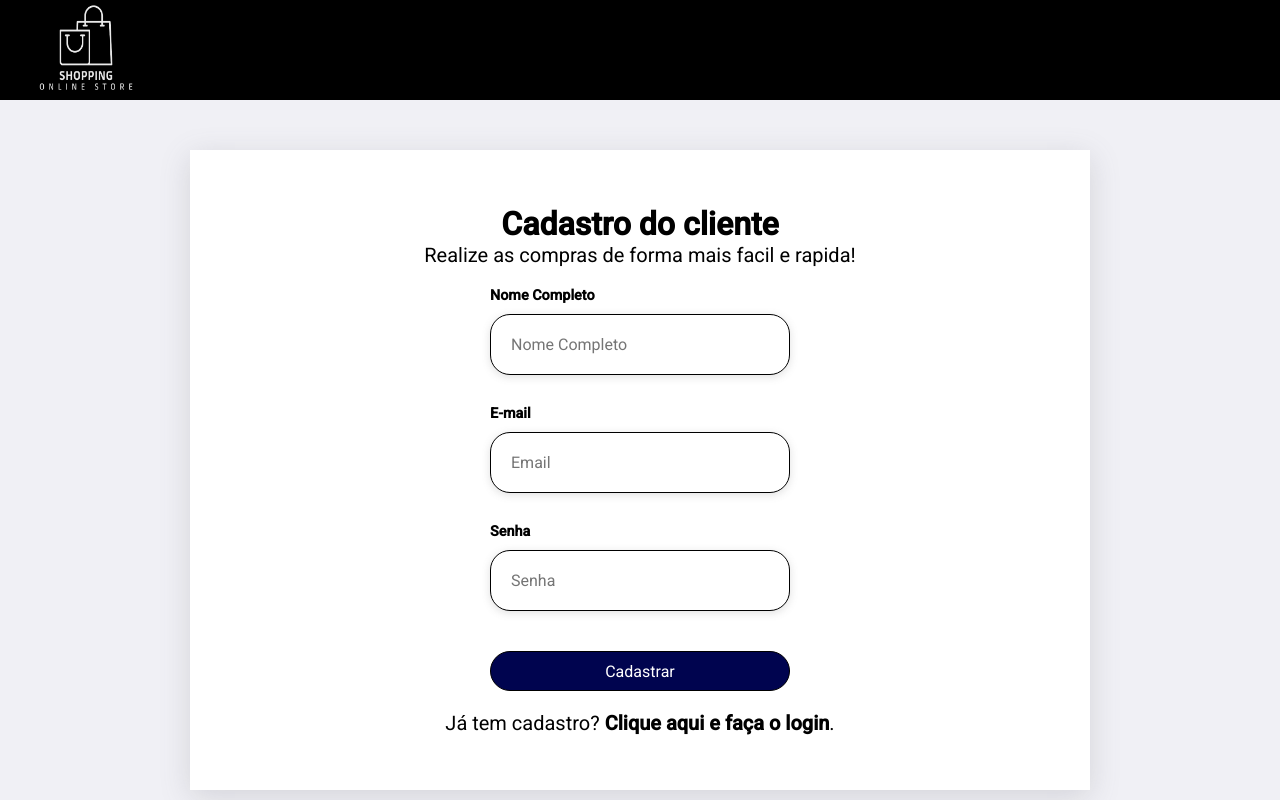
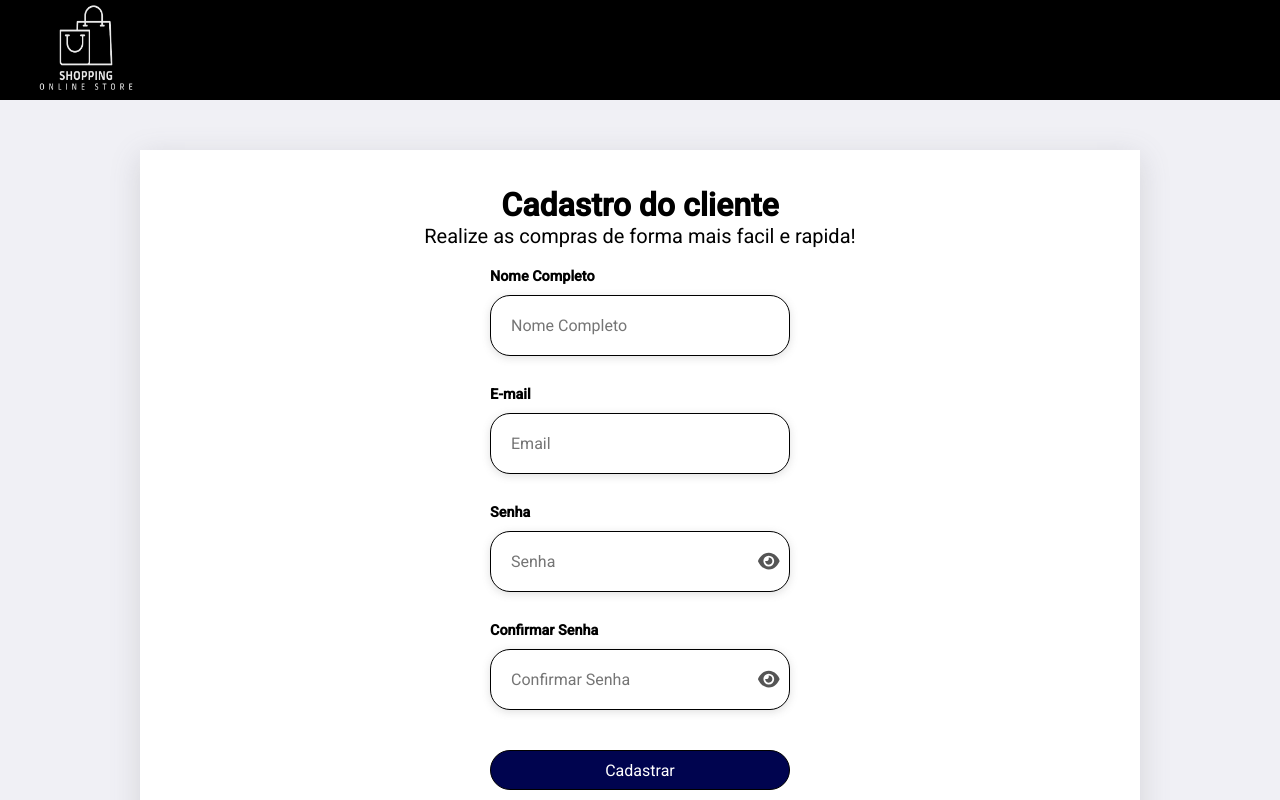
Before and after one commit to LuizCrema00/projeto-ecommerce, a React (Create React App) app: page /cadastro in a window 1280 px wide. Shown: the top 800 px of the page. Built offline with nearby package versions, Linux system fonts and the light colour scheme.

Commit message:
Criacao Confirmar senha

```diff
--- a/src/Paginas/Cadastro/Cadastro.module.css
+++ b/src/Paginas/Cadastro/Cadastro.module.css
@@ -22,8 +22,8 @@
     flex-direction: column;
     align-items: center;
     justify-content: center;
-    height: 80vh;
-    max-width: 900px;
+    height: 90vh;
+    max-width: 1000px;
     margin: 0 auto;
     background-color: #fff;
     padding: 1.5rem;
@@ -97,3 +97,24 @@
     margin-top: 0.2rem;
     font-weight: bold;
   }
+
+  .passwordInputContainer {
+    position: relative;
+    width: 100%;
+  }
+
+  .passwordInput {
+    width: calc(100% - 40px); /* Reduz a largura do input para acomodar o botão */
+  }
+
+  .showPasswordButton {
+    position: absolute;
+    right: 10px; /* Ajusta a posição do botão à direita */
+    top: 50%; /* Centraliza verticalmente */
+    transform: translateY(-50%); /* Corrige a centralização vertical */
+    background: none;
+    border: none;
+    cursor: pointer;
+    font-size: 1.2em;
+    color: #555; /* Cor do ícone */
+  }
--- a/src/Paginas/Cadastro/index.js
+++ b/src/Paginas/Cadastro/index.js
@@ -4,6 +4,8 @@ import logo from './Logotipo_Loja_Online__1_-removebg-preview.png'
 import { Link, useNavigate } from 'react-router-dom';
 import Mailcheck from 'mailcheck';
 import Rodape from '../../componentes/Rodape';
+import { FontAwesomeIcon } from '@fortawesome/react-fontawesome';
+import { faEye, faEyeSlash } from '@fortawesome/free-solid-svg-icons';
 
 export default function Cadastro() {
   const [name, setName] = useState('');
@@ -11,7 +13,18 @@ export default function Cadastro() {
   const [emailExists, setEmailExists] = useState(false);
   const [suggestion, setSuggestion] = useState(null);
   const [password, setPassword] = useState('');
+  const [showPassword, setShowPassword] = useState(false);
+  const [confirmarSenha, setConfirmarSenha] = useState('');
+  const [mostrarConfirmarSenha, setMostrarConfirmarSenha] = useState(false);
   const [error, setError] = useState('');
+
+  const toggleShowPassword = () => {
+    setShowPassword(!showPassword);
+  };
+
+  const toggleMostrarConfirmarSenha = () => {
+    setMostrarConfirmarSenha(!mostrarConfirmarSenha);
+  };
 
   const handleCadastro = (event) => {
     event.preventDefault();
@@ -47,6 +60,11 @@ export default function Cadastro() {
     // Adicionar o novo usuário à lista de usuários
     users.push(newUser);
     localStorage.setItem('users', JSON.stringify(users));
+
+    if (password !== confirmarSenha) {
+      setError('Senha e confirmar senha devem ser os mesmos');
+      return;
+    }
 
     // Redirecionar para a página de login
     window.location.href = '/login';
@@ -114,18 +132,50 @@ export default function Cadastro() {
             </div>
             <div className={styles.campo}>
               <label htmlFor='senha'><strong>Senha</strong></label>
+                <div className={styles.passwordInputContainer}>
                   <input
-              type="password"
+                    type={showPassword ? 'text' : 'password'}
                     id='senha'
                     name='senha'
                     placeholder="Senha"
                     value={password}
                     required
                     onChange={(e) => setPassword(e.target.value)}
+                    className={styles.passwordInput}
                   />
+                  <button
+                    type="button"
+                    onClick={toggleShowPassword}
+                    className={styles.showPasswordButton}
+                  >
+                    <FontAwesomeIcon icon={showPassword ? faEyeSlash : faEye} />
+                  </button>
+                </div>
                {emailExists && suggestion && (
                   <p className={styles.suggestion}>Sugestão de domínio: {suggestion.full}</p>
                )}
+            </div>
+            <div className={styles.campo}>
+              <label htmlFor='confirmarSenha'><strong>Confirmar Senha</strong></label>
+              <div className={styles.passwordInputContainer}>
+                <input
+                  type={mostrarConfirmarSenha ? "text" : "password"}
+                  id='confirmarSenha'
+                  name='confirmarSenha'
+                  placeholder="Confirmar Senha"
+                  value={confirmarSenha}
+                  required
+                  onChange={(e) => setConfirmarSenha(e.target.value)}
+                  className={styles.passwordInput} // Adicione esta classe
+                />
+                <button
+                  type="button"
+                  onClick={toggleMostrarConfirmarSenha}
+                  className={styles.showPasswordButton}
+                >
+                  <FontAwesomeIcon icon={mostrarConfirmarSenha ? faEyeSlash : faEye} />
+                </button>
+              </div>
             </div>
             {error && <p className={styles.error}>{error}</p>}
             <button className={styles.btn_cadastrar} type="submit">Cadastrar</button>
--- a/src/Paginas/Compra/index.js
+++ b/src/Paginas/Compra/index.js
@@ -70,7 +70,6 @@ export default function Compra() {
         <h1>Você esta quase concluindo sua compra. Siga os passos abaixo!!</h1>
         <div className={styles.form_container}>
           <Passos currentStep={currentStep} />
-          <p><span style={{ color: 'red'}}>*</span>Campos Obrigatórios</p>
           <form onSubmit={(e) => changeStep(currentStep + 1, e)}>
             <div className={styles.inputs_container}>
             {React.cloneElement(currentComponent, {
--- a/src/Paginas/Login/Login.module.css
+++ b/src/Paginas/Login/Login.module.css
@@ -85,5 +85,25 @@
     text-align: center;
     font-size: 20px;
     line-height: normal;
+  }
 
+  .passwordInputContainer {
+    position: relative;
+    width: 100%;
   }
+
+  .passwordInput {
+    width: calc(100% - 40px); /* Reduz a largura do input para acomodar o botão */
+  }
+
+  .showPasswordButton {
+    position: absolute;
+    right: 10px; /* Ajusta a posição do botão à direita */
+    top: 50%; /* Centraliza verticalmente */
+    transform: translateY(-50%); /* Corrige a centralização vertical */
+    background: none;
+    border: none;
+    cursor: pointer;
+    font-size: 1.2em;
+    color: #555; /* Cor do ícone */
+  }
--- a/src/Paginas/Login/index.js
+++ b/src/Paginas/Login/index.js
@@ -3,12 +3,20 @@ import styles from './Login.module.css'
 import logo from './Logotipo_Loja_Online__1_-removebg-preview.png'
 import { Link, useNavigate } from 'react-router-dom';
 import Rodape from '../../componentes/Rodape';
+import { FontAwesomeIcon } from '@fortawesome/react-fontawesome';
+import { faEye, faEyeSlash } from '@fortawesome/free-solid-svg-icons';
+
 
 
 export default function Login() {
   const [email, setEmail] = useState('');
   const [password, setPassword] = useState('');
+  const [showPassword, setShowPassword] = useState(false);
   const navigate = useNavigate();
+
+  const toggleShowPassword = () => {
+    setShowPassword(!showPassword);
+  };
 
   const handleLogin = (e) => {
     e.preventDefault();
@@ -49,13 +57,25 @@ export default function Login() {
             </div>
             <div className={styles.campo}>
               <label>Senha</label>
-              <input
-                className={styles.campos}
-                type="password"
-                placeholder="Senha"
-                value={password}
-                onChange={(e) => setPassword(e.target.value)}
-              />
+              <div className={styles.passwordInputContainer}>
+                  <input
+                    type={showPassword ? 'text' : 'password'}
+                    id='senha'
+                    name='senha'
+                    placeholder="Senha"
+                    value={password}
+                    required
+                    onChange={(e) => setPassword(e.target.value)}
+                    className={styles.passwordInput}
+                  />
+                  <button
+                    type="button"
+                    onClick={toggleShowPassword}
+                    className={styles.showPasswordButton}
+                  >
+                    <FontAwesomeIcon icon={showPassword ? faEyeSlash : faEye} />
+                  </button>
+                </div>
             </div>
               <button className={styles.btn_entrar} type="submit">Entrar</button>
           </form>
--- a/src/componentes/EnderecoForm/index.js
+++ b/src/componentes/EnderecoForm/index.js
@@ -62,6 +62,8 @@ export default function Endereco({ formData, setFormData }) {
   return (
    <div>
       <h2>Confirmar endereço de entrega</h2>
+      <p><span style={{ color: 'red'}}>*</span>Campos Obrigatórios</p>
+      <br></br>
       <div className={styles.form_control}>
           <label htmlFor='cep'><span style={{ color: 'red'}}>*</span>Cep: </label>
           <input type='text' name='cep' id='cep' placeholder='Digite o seu cep' value={formData.cep || ''}
```
Lines whose indentation alone changed are shown as unchanged.
